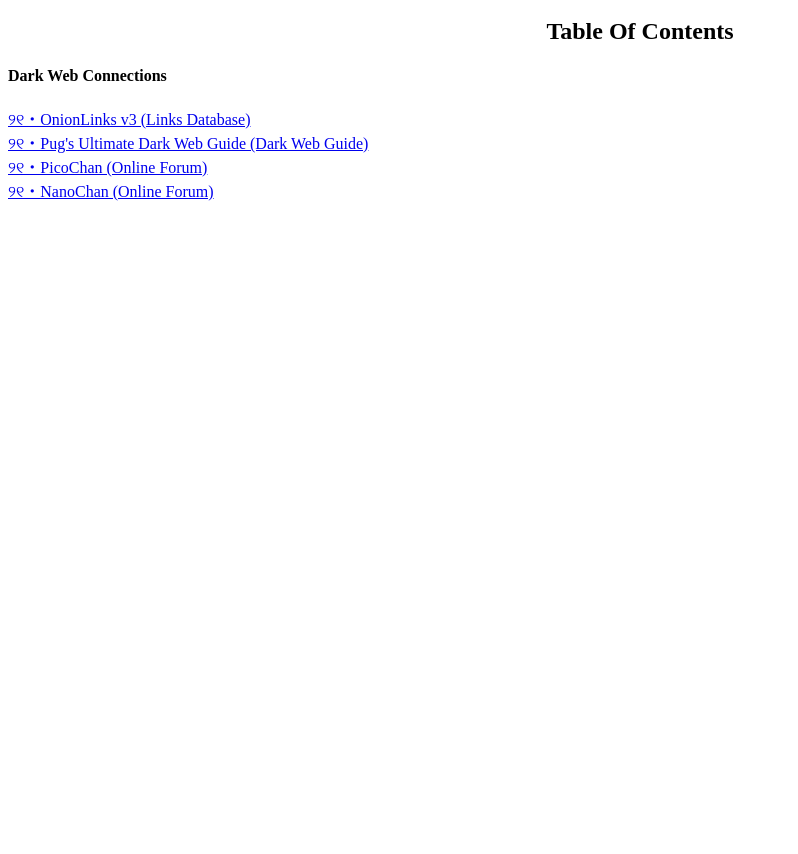
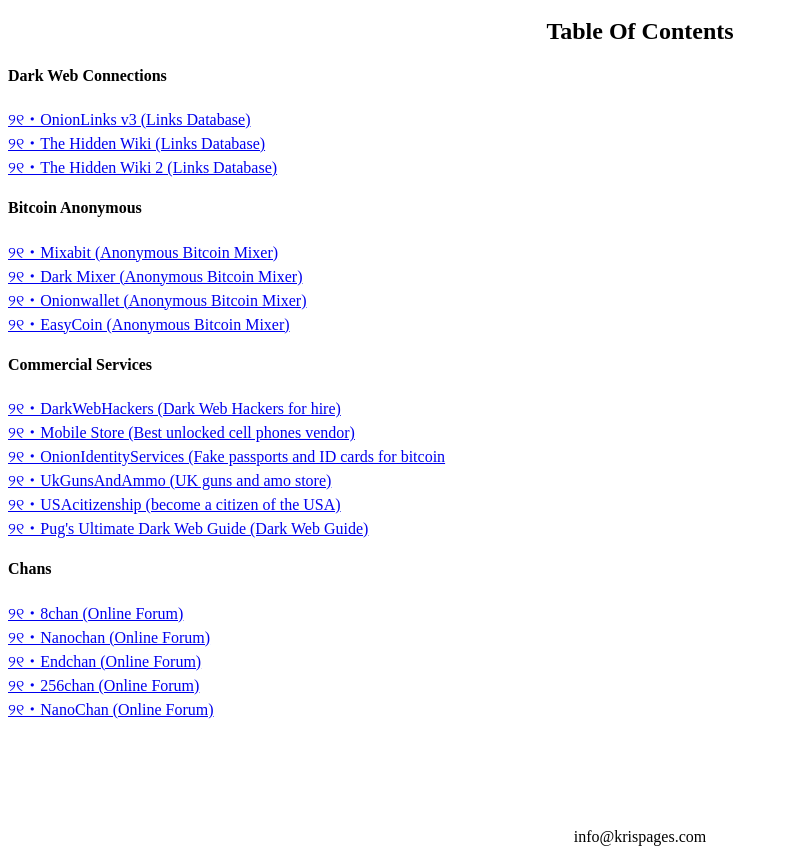
Before and after one commit to krisportal/thekrispages, a plain HTML site: page index.html in a window 1280 px wide. Shown: the part 48-902 px from the top of the page, without its empty margins (0-798 px from the left). Before the commit the page ends 800 px from the top, so only its background shows below. Drawn offline with Linux system fonts and the light colour scheme.

Commit message:
updates links to bitcoin mixers & chan forums!

```diff
--- a/index.html
+++ b/index.html
@@ -6,11 +6,42 @@
 <main>
 
   <h4 id="dweb-connections">Dark Web Connections</h4>
-  <a href="http://s4k4ceiapwwgcm3mkb6e4diqecpo7kvdnfr5gg7sph7jjppqkvwwqtyd.onion/">୨୧・OnionLinks v3 (Links Database)
+   <a href="http://s4k4ceiapwwgcm3mkb6e4diqecpo7kvdnfr5gg7sph7jjppqkvwwqtyd.onion/">୨୧・OnionLinks v3 (Links Database)
 <br/>
-  <a href="http://jgwe5cjqdbyvudjqskaajbfibfewew4pndx52dye7ug3mt3jimmktkid.onion/">୨୧・Pug's Ultimate Dark Web Guide (Dark Web Guide)
+   <a href="http://6nhmgdpnyoljh5uzr5kwlatx2u3diou4ldeommfxjz3wkhalzgjqxzqd.onion/">୨୧・The Hidden Wiki (Links Database)
 <br/>
-  <a href="http://picochanwvqfa2xsrfzlul4x4aqtog2eljll5qnj5iagpbhx2vmfqnid.onion/">୨୧・PicoChan (Online Forum)</a>
+  <a href="http://2jwcnprqbugvyi6ok2h2h7u26qc6j5wxm7feh3znlh2qu3h6hjld4kyd.onion/">୨୧・The Hidden Wiki 2 (Links Database)</a>
+
+  <h4 id="bitcoin-anonymous">Bitcoin Anonymous</h4>
+   <a href="hqfld5smkr4b4xrjcco7zotvoqhuuoehjdvoin755iytmpk4sm7cbwad.onion">୨୧・Mixabit (Anonymous Bitcoin Mixer)</a>
+<br/>
+   <a href="http://y22arit74fqnnc2pbieq3wqqvkfub6gnlegx3cl6thclos4f7ya7rvad.onion/">୨୧・Dark Mixer (Anonymous Bitcoin Mixer)</a>
+<br/>
+   <a href="p2qzxkca42e3wccvqgby7jrcbzlf6g7pnkvybnau4szl5ykdydzmvbid.onion">୨୧・Onionwallet (Anonymous Bitcoin Mixer)</a>
+<br/>
+   <a href="mp3fpv6xbrwka4skqliiifoizghfbjy5uyu77wwnfruwub5s4hly2oid.onion">୨୧・EasyCoin (Anonymous Bitcoin Mixer)</a>
+<br/>
+  <h4 id="commercial-services">Commercial Services</h4>
+   <a href="http://jgwe5cjqdbyvudjqskaajbfibfewew4pndx52dye7ug3mt3jimmktkid.onion/">୨୧・DarkWebHackers (Dark Web Hackers for hire)</a>
+<br/>
+   <a href="http://jgwe5cjqdbyvudjqskaajbfibfewew4pndx52dye7ug3mt3jimmktkid.onion/">୨୧・Mobile Store (Best unlocked cell phones vendor)</a>
+<br/>
+   <a href="http://jgwe5cjqdbyvudjqskaajbfibfewew4pndx52dye7ug3mt3jimmktkid.onion/">୨୧・OnionIdentityServices (Fake passports and ID cards for bitcoin</a>
+<br/>
+   <a href="http://jgwe5cjqdbyvudjqskaajbfibfewew4pndx52dye7ug3mt3jimmktkid.onion/">୨୧・UkGunsAndAmmo (UK guns and amo store)</a>
+<br/>
+   <a href="http://jgwe5cjqdbyvudjqskaajbfibfewew4pndx52dye7ug3mt3jimmktkid.onion/">୨୧・USAcitizenship (become a citizen of the USA)</a>
+<br/>
+  <a href="http://jgwe5cjqdbyvudjqskaajbfibfewew4pndx52dye7ug3mt3jimmktkid.onion/">୨୧・Pug's Ultimate Dark Web Guide (Dark Web Guide)</a>
+<br/>
+  <h4 id="darknet-chans">Chans</h4>
+  <a href="http://4usoivrpy52lmc4mgn2h34cmfiltslesthr56yttv2pxudd3dapqciyd.onion/">୨୧・8chan (Online Forum)</a>
+<br/>
+  <a href="http://nanochanqzaytwlydykbg5nxkgyjxk3zsrctxuoxdmbx5jbh2ydyprid.onion/">୨୧・Nanochan (Online Forum)</a>
+<br/>
+  <a href="http://enxx3byspwsdo446jujc52ucy2pf5urdbhqw3kbsfhlfjwmbpj5smdad.onion/">୨୧・Endchan (Online Forum)</a>
+<br/>
+  <a href="http://dngtk6iydmpokbyyk3irqznceft3hze6q6rasrqlz46v7pq4klxnl4yd.onion/">୨୧・256chan (Online Forum)</a>
 <br/>
   <a href="http://nanochanqzaytwlydykbg5nxkgyjxk3zsrctxuoxdmbx5jbh2ydyprid.onion/">୨୧・NanoChan (Online Forum)</a>
 <br/>
@@ -30,3 +61,5 @@
 
 
 </main>
+
+<center><h9>info@krispages.com</h9></center>
```
